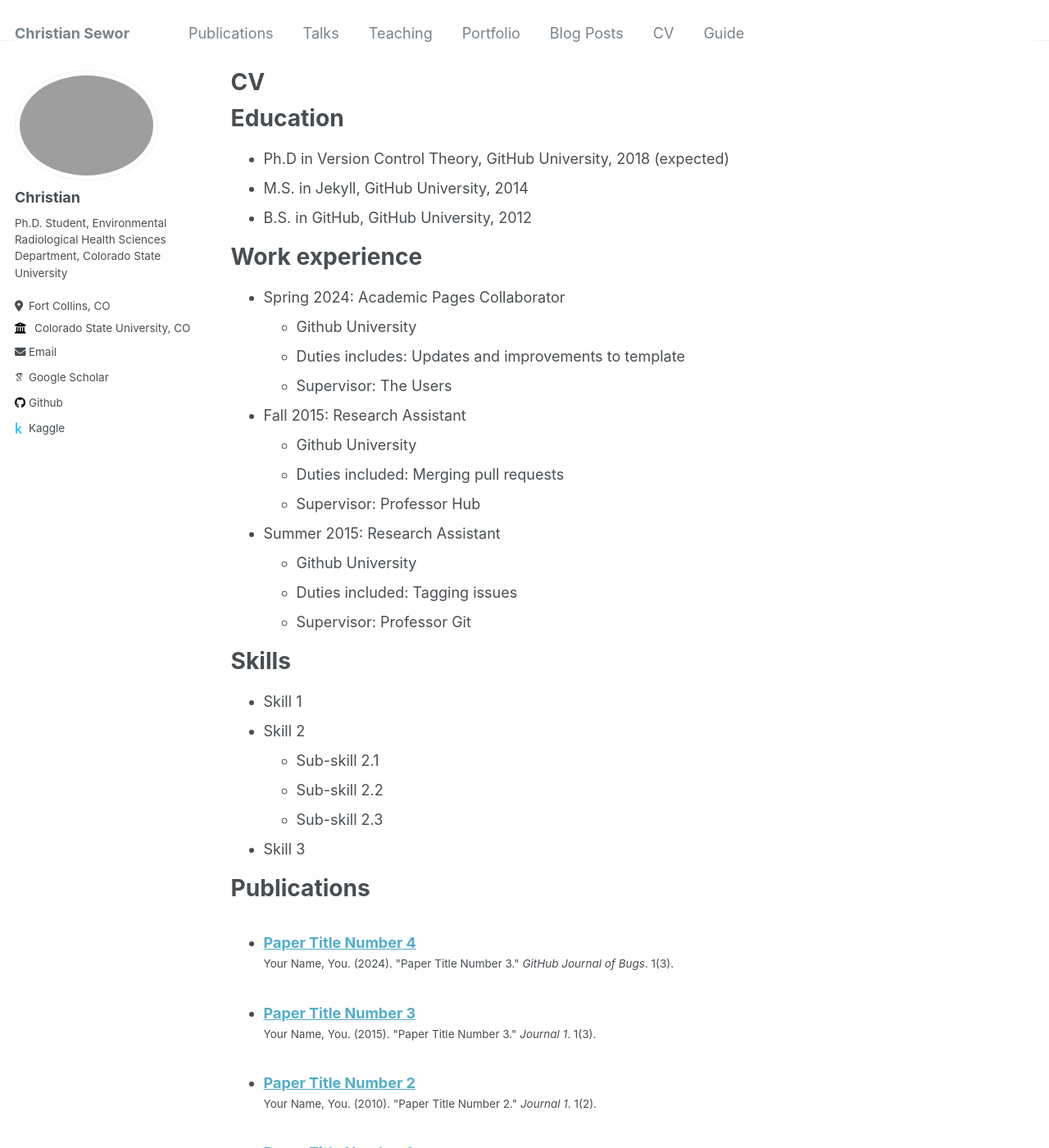
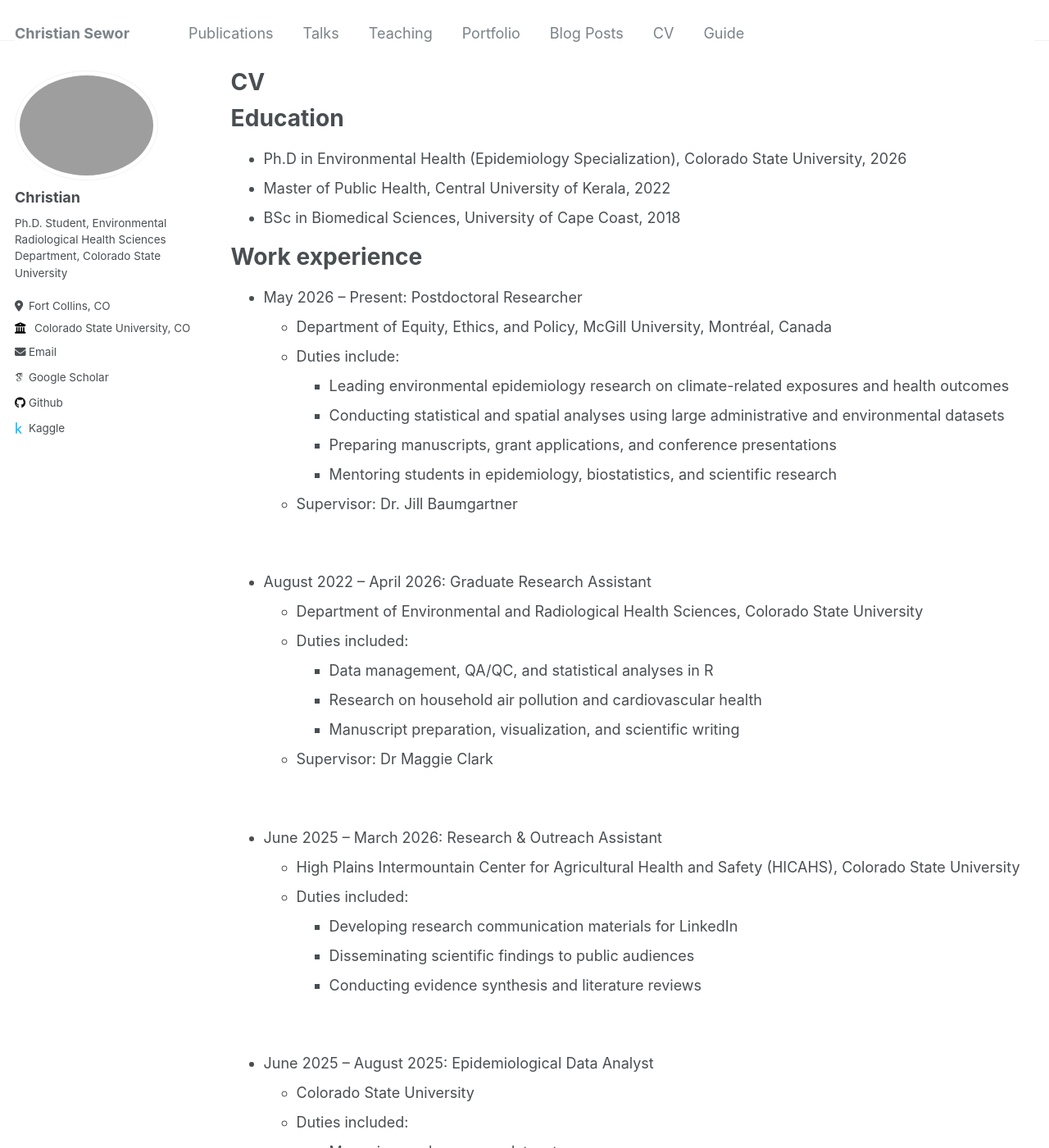
Before and after one commit to SeworChris/sewor.christian.github.io, a Jekyll site: the page built from _pages/cv.md, in a window 1280 px wide and 1400 px high. Shown: the whole window at 82% size. Built offline with Jekyll 4.4.1, drawn with Linux system fonts in a browser that asks for light colours; some web fonts are replaced; some of the changed text lies outside the part shown.

Commit message:
Revise CV with updated education, experience, and skills
Updated education and work experience sections with new qualifications and roles. Added skills and service leadership details.

```diff
--- a/_pages/cv.md
+++ b/_pages/cv.md
@@ -11,54 +11,154 @@ redirect_from:
 
 Education
 ======
-* Ph.D in Version Control Theory, GitHub University, 2018 (expected)
-* M.S. in Jekyll, GitHub University, 2014
-* B.S. in GitHub, GitHub University, 2012
+* Ph.D in Environmental Health (Epidemiology Specialization), Colorado State University, 2026
+* Master of Public Health, Central University of Kerala, 2022
+* BSc in Biomedical Sciences, University of Cape Coast, 2018
 
 Work experience
 ======
-* Spring 2024: Academic Pages Collaborator
-  * Github University
-  * Duties includes: Updates and improvements to template
-  * Supervisor: The Users
 
-* Fall 2015: Research Assistant
-  * Github University
-  * Duties included: Merging pull requests
-  * Supervisor: Professor Hub
+* May 2026 – Present: Postdoctoral Researcher
+  * Department of Equity, Ethics, and Policy, McGill University, Montréal, Canada
+  * Duties include:
+    * Leading environmental epidemiology research on climate-related exposures and health outcomes
+    * Conducting statistical and spatial analyses using large administrative and environmental datasets
+    * Preparing manuscripts, grant applications, and conference presentations
+    * Mentoring students in epidemiology, biostatistics, and scientific research
+  * Supervisor: Dr. Jill Baumgartner
 
-* Summer 2015: Research Assistant
-  * Github University
-  * Duties included: Tagging issues
-  * Supervisor: Professor Git
+<br>
+
+* August 2022 – April 2026: Graduate Research Assistant
+  * Department of Environmental and Radiological Health Sciences, Colorado State University
+  * Duties included:
+    * Data management, QA/QC, and statistical analyses in R
+    * Research on household air pollution and cardiovascular health
+    * Manuscript preparation, visualization, and scientific writing
+  * Supervisor: Dr Maggie Clark
+
+<br>
+
+* June 2025 – March 2026: Research & Outreach Assistant
+  * High Plains Intermountain Center for Agricultural Health and Safety (HICAHS), Colorado State University
+  * Duties included:
+    * Developing research communication materials for LinkedIn
+    * Disseminating scientific findings to public audiences
+    * Conducting evidence synthesis and literature reviews
+
+<br>
+
+* June 2025 – August 2025: Epidemiological Data Analyst
+  * Colorado State University
+  * Duties included:
+    * Managing worker survey datasets
+    * Refining R scripts for statistical modeling
+    * Evaluating occupational risk factors for lower back pain
+
+<br>
+
+* May 2025 – July 2025: Graduate Assistant
+  * Colorado State University
+  * Duties included:
+    * Supporting survey design and implementation
+    * Assisting with data collection and analysis
+
+<br>
+
+* May 2022 – June 2022: Research Intern
+  * Central University of Kerala, India
+  * Duties included:
+    * Systematic review and meta-analysis of prediabetes burden
+    * Literature screening, data extraction, and statistical synthesis
+    * Manuscript development and reporting
+
+<br>
+
+* August 2018 – October 2021: Teaching and Research Assistant
+  * University of Cape Coast, Ghana
+  * Duties included:
+    * Conducting systematic reviews and data analyses
+    * Coordinating field data collection
+    * Drafting manuscripts and mentoring students
+  * Supervisor: Dr Kofi Amegah
+
 
 Skills
 ======
-* Skill 1
-* Skill 2
-  * Sub-skill 2.1
-  * Sub-skill 2.2
-  * Sub-skill 2.3
-* Skill 3
+
+* Programming & Data Analysis
+  * R
+  * STATA
+  * SPSS
+  * Microsoft Excel
+  * Data Visualization
+
+* Statistical & Epidemiologic Methods
+  * Generalized Linear Models
+  * Mixed-Effects Models
+  * Longitudinal Analysis
+  * Time-Series Analysis
+  * Meta-Analysis
+
+* Environmental Health Research
+  * Environmental Epidemiology
+  * Air Pollution and Climate Health
+  * Exposure Assessment
+  * Geospatial Analysis
+
+* Data Management & Reproducible Research
+  * Large Administrative Datasets
+  * QA/QC Protocols
+  * Reproducible Workflows
+  * Epidemiologic Data Management
+
+* Scientific Communication
+  * Scientific Writing
+  * Manuscript Development
+  * Grant Writing
+  * Knowledge Translation
+
+* Leadership & Teaching
+  * Research Project Coordination
+  * Student Mentorship
+  * Interdisciplinary Collaboration
+  * Community and Stakeholder Engagement
+
+<br>
 
 Publications
 ======
-  <ul>{% for post in site.publications reversed %}
-    {% include archive-single-cv.html %}
-  {% endfor %}</ul>
+
+<ul>{% for post in site.publications reversed %}
+  {% include archive-single-cv.html %}
+{% endfor %}</ul>
 
 Talks
 ======
-  <ul>{% for post in site.talks reversed %}
-    {% include archive-single-talk-cv.html  %}
-  {% endfor %}</ul>
+
+<ul>{% for post in site.talks reversed %}
+  {% include archive-single-talk-cv.html %}
+{% endfor %}</ul>
 
 Teaching
 ======
-  <ul>{% for post in site.teaching reversed %}
-    {% include archive-single-cv.html %}
-  {% endfor %}</ul>
+
+<ul>{% for post in site.teaching reversed %}
+  {% include archive-single-cv.html %}
+{% endfor %}</ul>
 
 Service and leadership
 ======
-* Currently signed in to 43 different slack teams
+
+* 2024–Present: Steering Committee Member, International Society for Environmental Epidemiology (ISEE) Students and New Researchers Network (SNRN)
+* 2024–2026: SNRN Liaison, ISEE DEI Committee
+* 2024–2026: SNRN Liaison, ISEE North American Chapter
+* 2026: Planning Committee Member, ISEE North American Chapter Conference
+* 2026, 2025, 2024: Abstract Reviewer, ISEE Conference
+* 2024: Co-Chair, Flash Oral Talk Session, ISEE Conference (Santiago, Chile)
+* 2026: Poster Judge, CVMBS Research Day, Colorado State University
+* 2025: Poster Judge, Multicultural Undergraduate Research Art and Leadership Symposium, CSU
+* 2024: Poster Judge, Center for Undergraduate Research and Creativity Showcase, CSU
+* 2024: Co-Moderator, Basic Science Oral Presentation Session, CVMBS Research Day, CSU
+* 2024: Volunteer, Little Shop of Physics, CSU
+* Mentored undergraduate students in epidemiology, biostatistics, and scientific research
```
